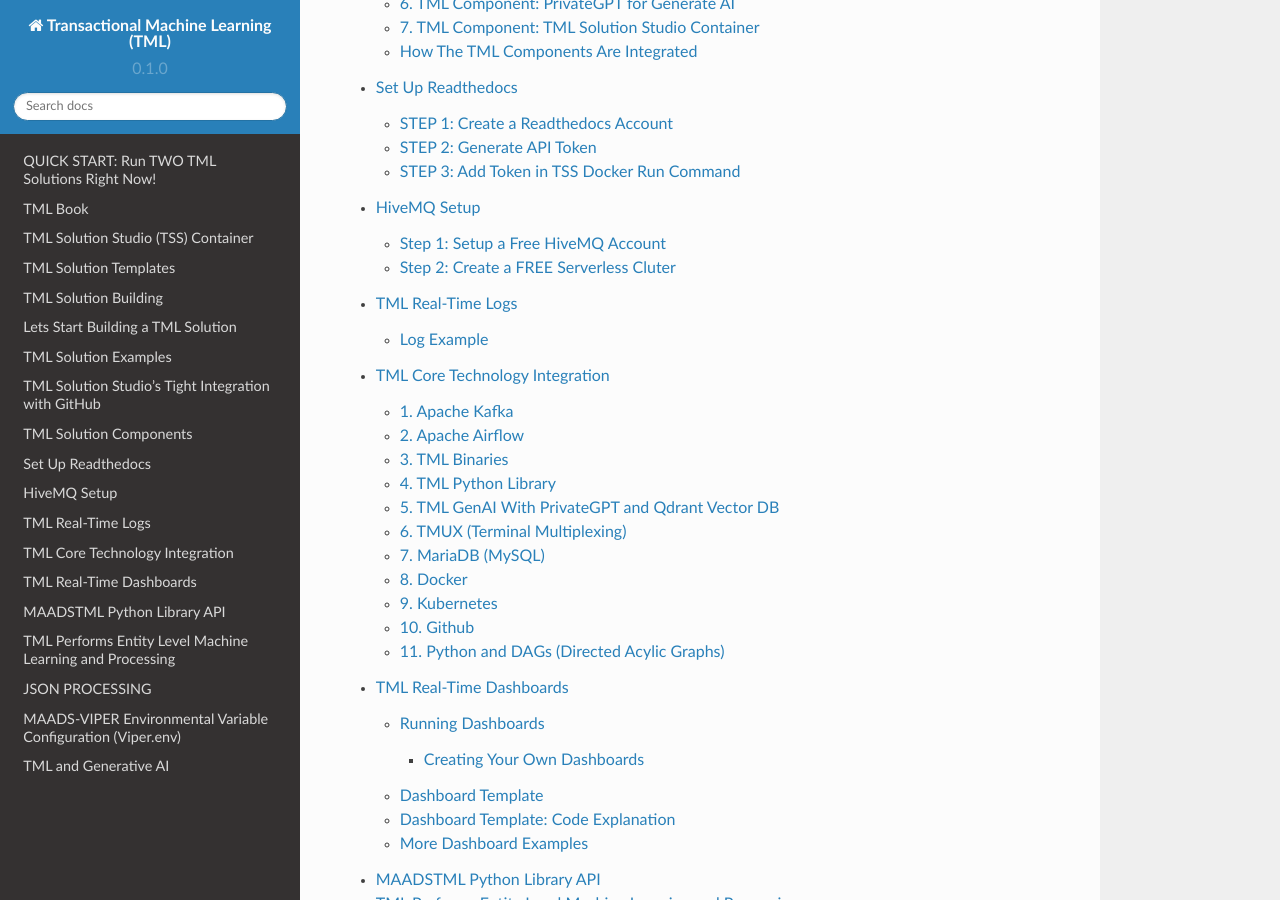
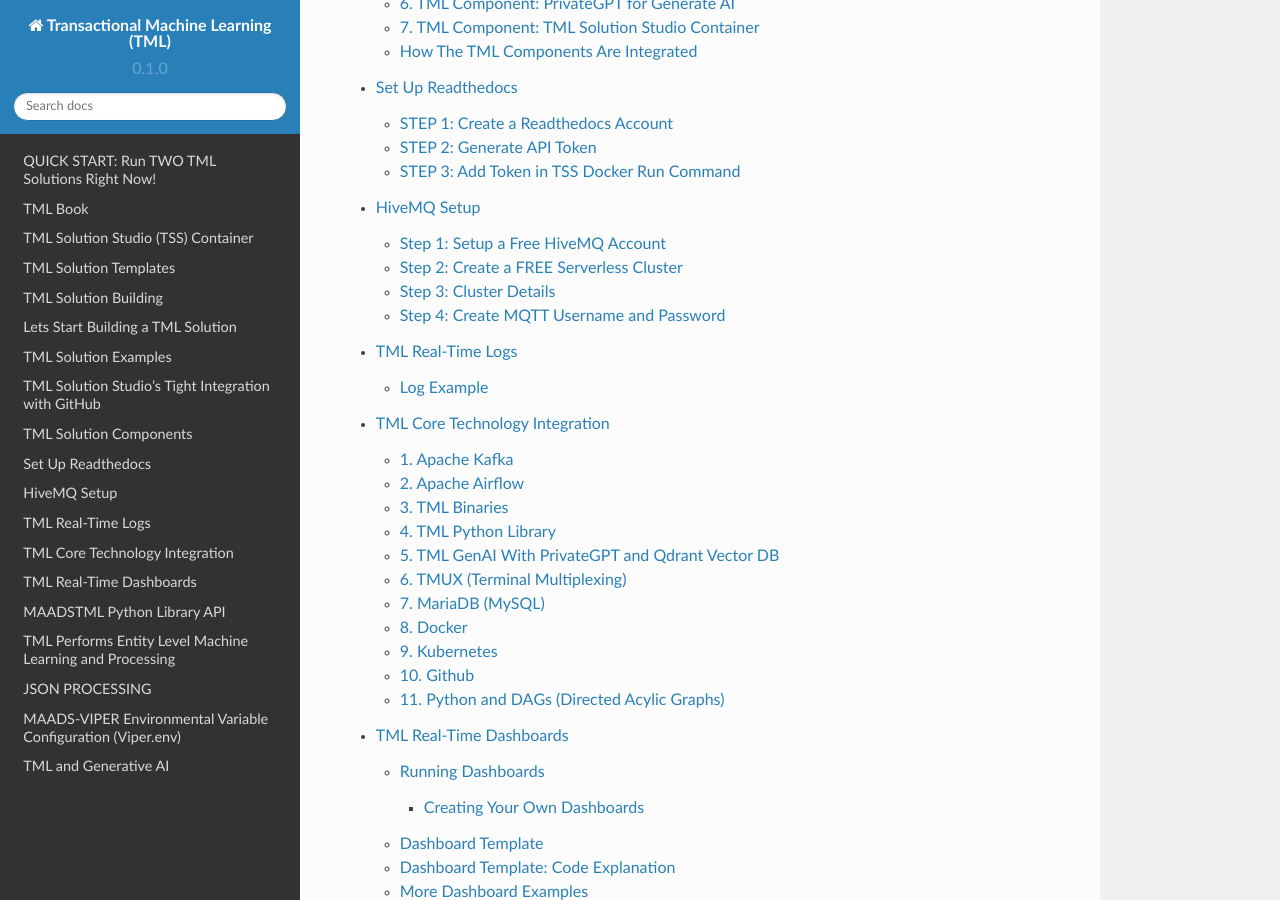
Before and after one commit to smaurice101/readthedocs, a Sphinx documentation site: the page built from docs/source/index.rst, in a window 1280 px wide and 900 px high, scrolled down 7099 px. Built offline with Sphinx 7.4.7 and the Read the Docs theme 2.0.0, drawn with Linux system fonts in a browser that asks for light colours.

Commit message:
Update hive.rst

```diff
--- a/docs/source/hive.rst
+++ b/docs/source/hive.rst
@@ -14,8 +14,24 @@
 .. figure:: hive0.png
    :scale: 50%
 
-Step 2: Create a FREE Serverless Cluter
+Step 2: Create a FREE Serverless Cluster
 ----------------
 
 .. figure:: hive1.png
    :scale: 50%
+
+Step 3: Cluster Details
+----------------
+
+.. note::
+
+   Note the cluster URL and Port.  You will need these details if publishing and subscribing from the HiveMQ cluster topic.
+
+.. figure:: hive2.png
+   :scale: 50%
+
+Step 4: Create MQTT Username and Password
+----------------
+
+.. figure:: hive3.png
+   :scale: 50%
```
